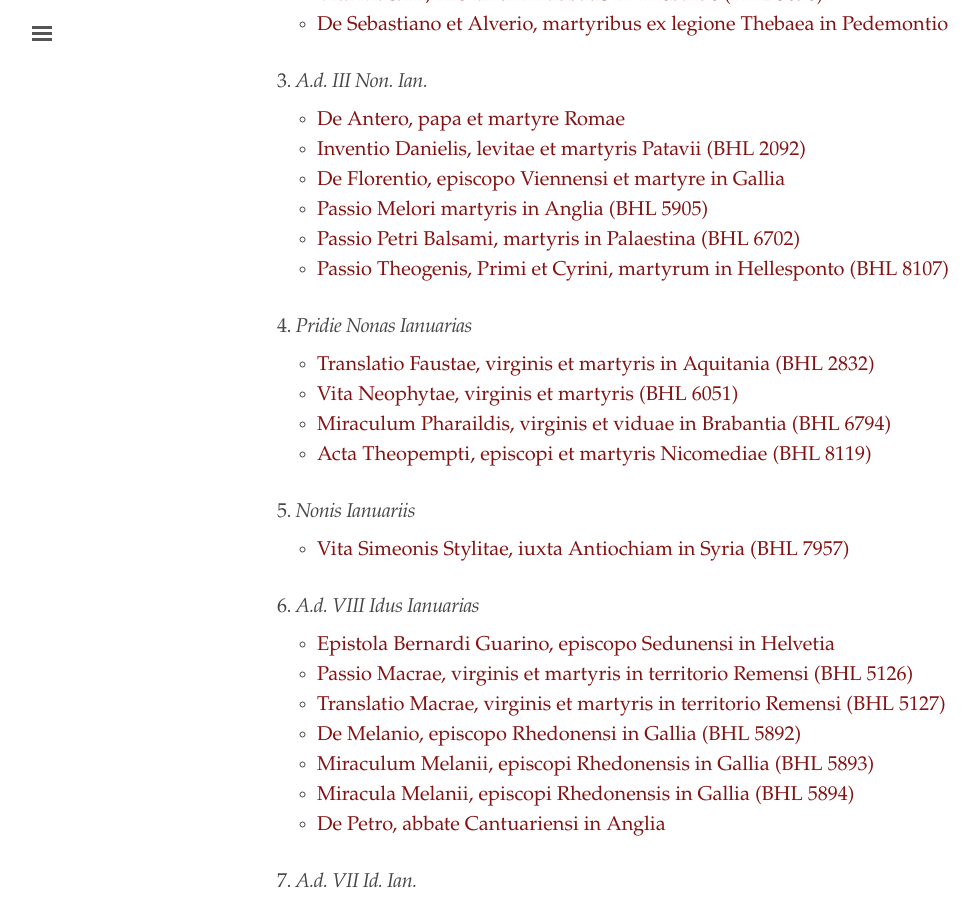
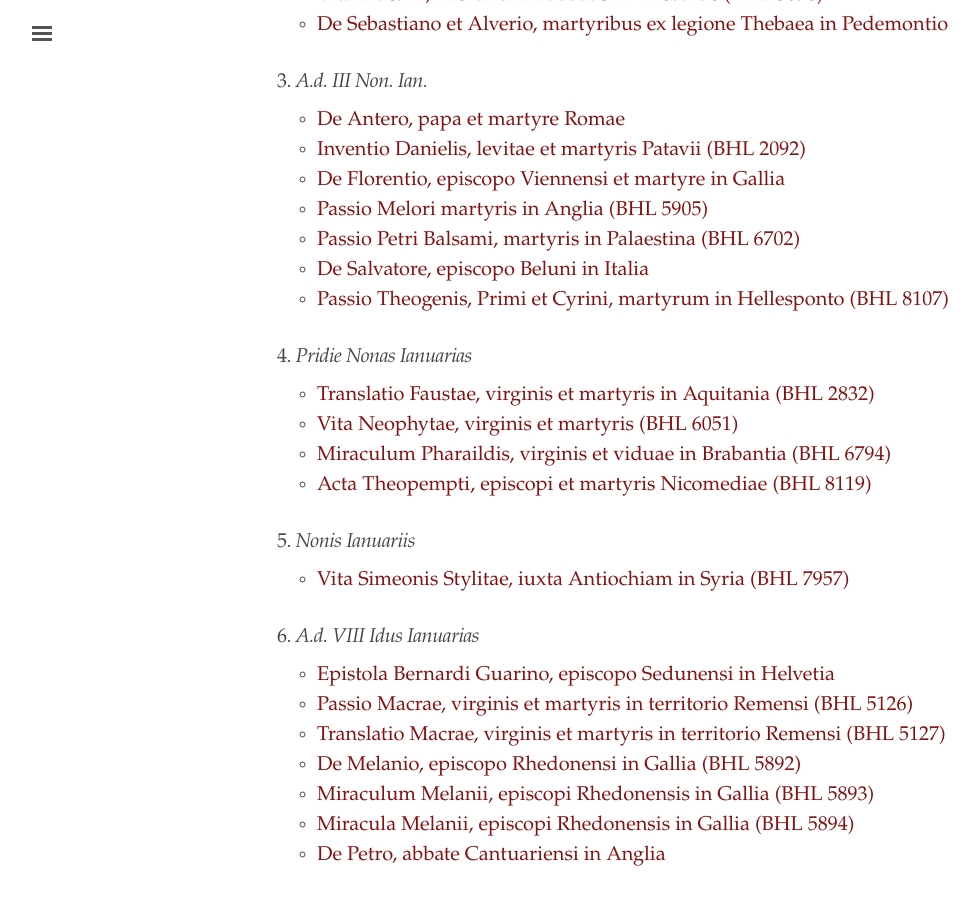
Before and after one commit to cjkoepke1/latin-hagiography, a Jekyll site: the page built from index.md, in a window 1280 px wide and 900 px high, scrolled down 1050 px. Shown: the whole window, without its empty margins (3-982 px from the left). Built offline with Jekyll 4.4.1, drawn with Linux system fonts in a browser that asks for light colours.

Commit message:
Added De Salvatore episcopo Beluni

```diff
--- a/index.md
+++ b/index.md
@@ -42,6 +42,7 @@ title: "Latin Hagiography"
 - [De Florentio, episcopo Viennensi et martyre in Gallia](https://cjkoepke1.github.io/latin-hagiography/texts/de-florentio-viennensi/)
 - [Passio Melori martyris in Anglia (BHL 5905)](https://cjkoepke1.github.io/latin-hagiography/texts/passio-melori/)
 - [Passio Petri Balsami, martyris in Palaestina (BHL 6702)](https://cjkoepke1.github.io/latin-hagiography/texts/passio-balsami/)
+- [De Salvatore, episcopo Beluni in Italia](https://cjkoepke1.github.io/latin-hagiography/texts/de-salvatore-beluni/)
 - [Passio Theogenis, Primi et Cyrini, martyrum in Hellesponto (BHL 8107)](https://cjkoepke1.github.io/latin-hagiography/texts/passio-theogenis/)
 
 ### 4. *Pridie Nonas Ianuarias*
```
